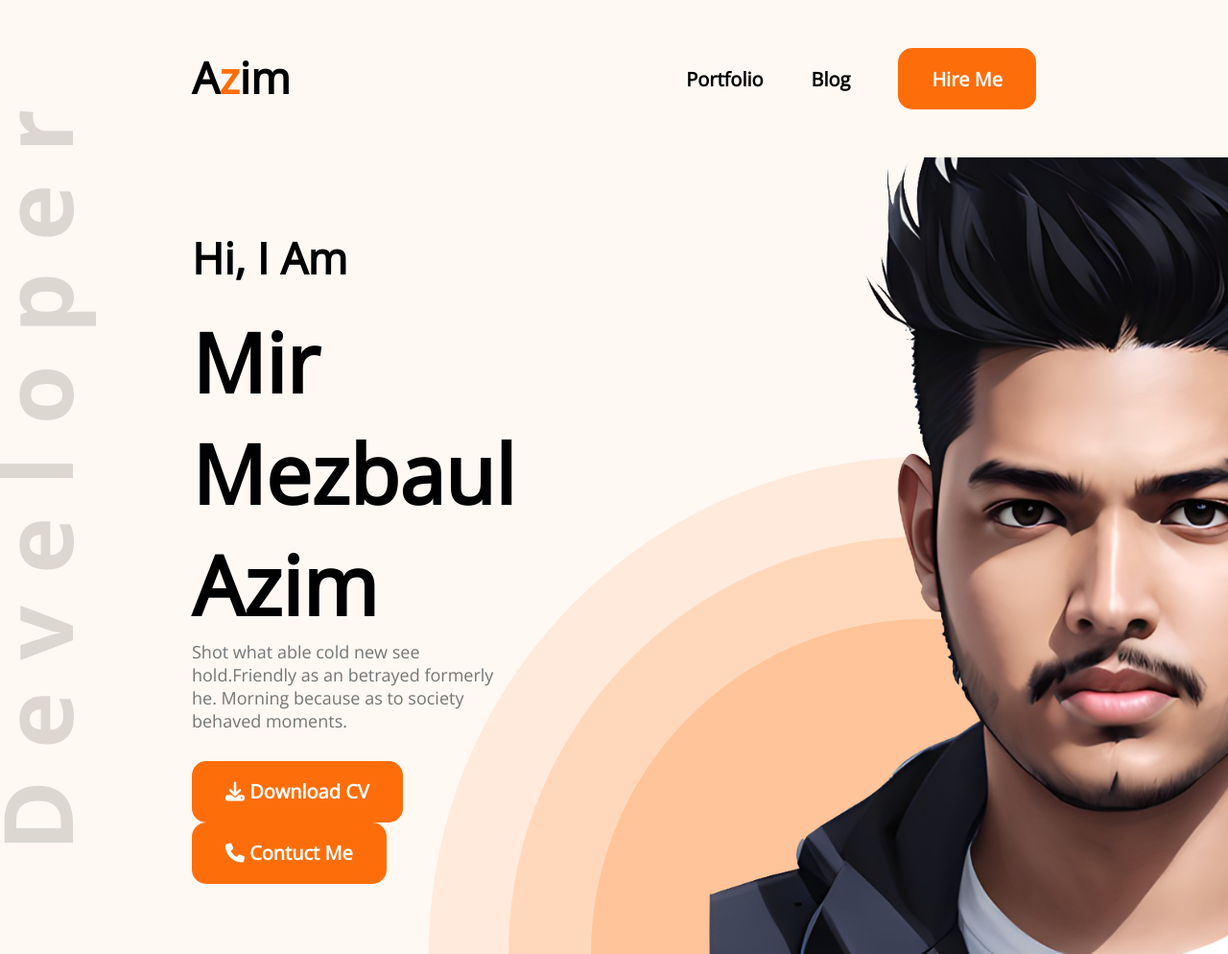
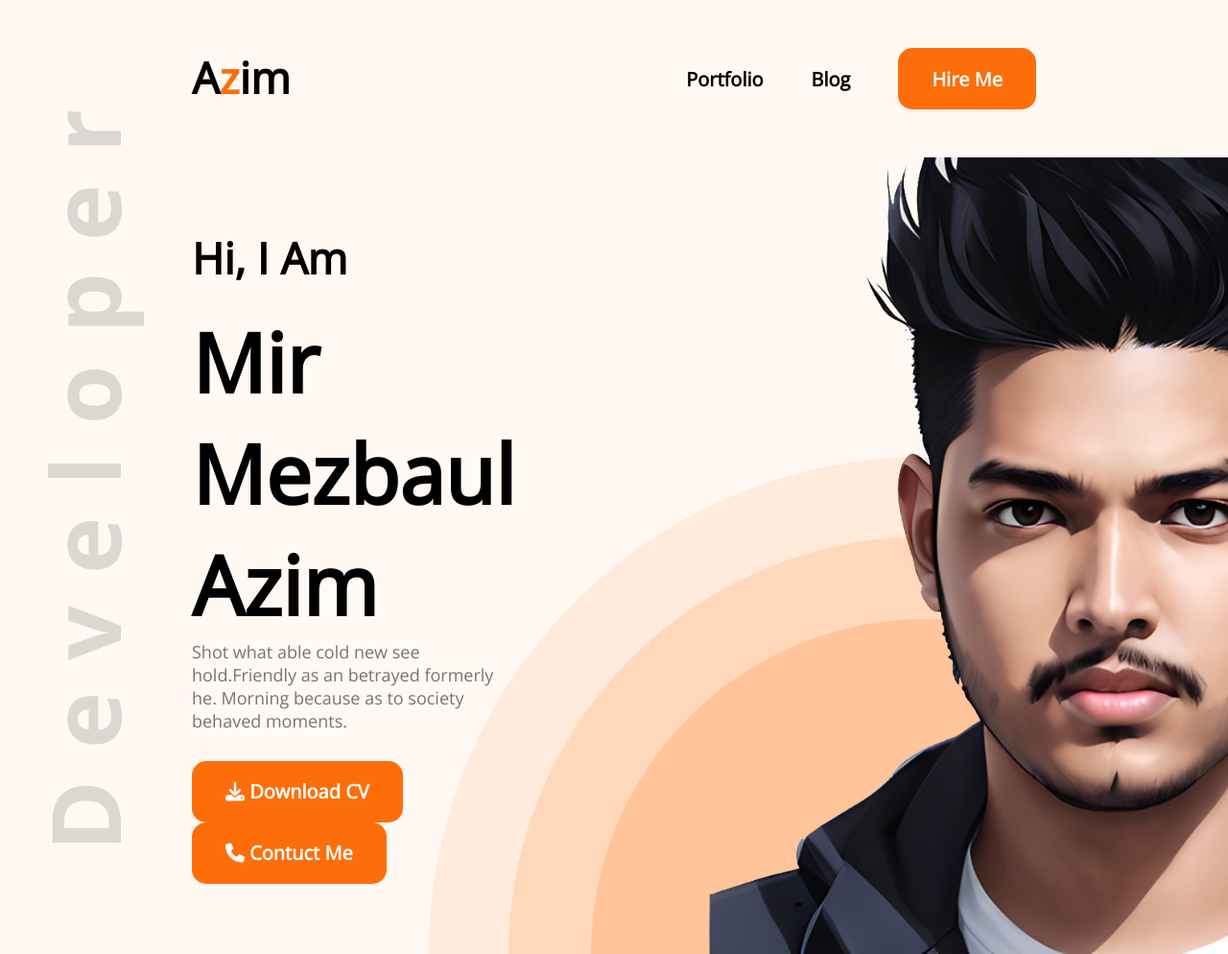
Before and after one commit to mirmezbaulazim/azim-first-portfolio, a plain HTML site: page index.html in a window 1280 px wide. Shown: the top 994 px of the page at 96% size. Drawn offline with nearby package versions, Linux system fonts and the light colour scheme.

Commit message:
background image devoloper fixd

```diff
--- a/styles/portfolio.css
+++ b/styles/portfolio.css
@@ -54,7 +54,7 @@ nav li {
 background: #FFF8F3;
 background-image: url(../images/header_bg.png), url(../images/developer.png);
 background-repeat: no-repeat;
-background-position: bottom right, left;
+background-position: bottom right, 50px;
 }
 
 /* Banner Style  */
```
